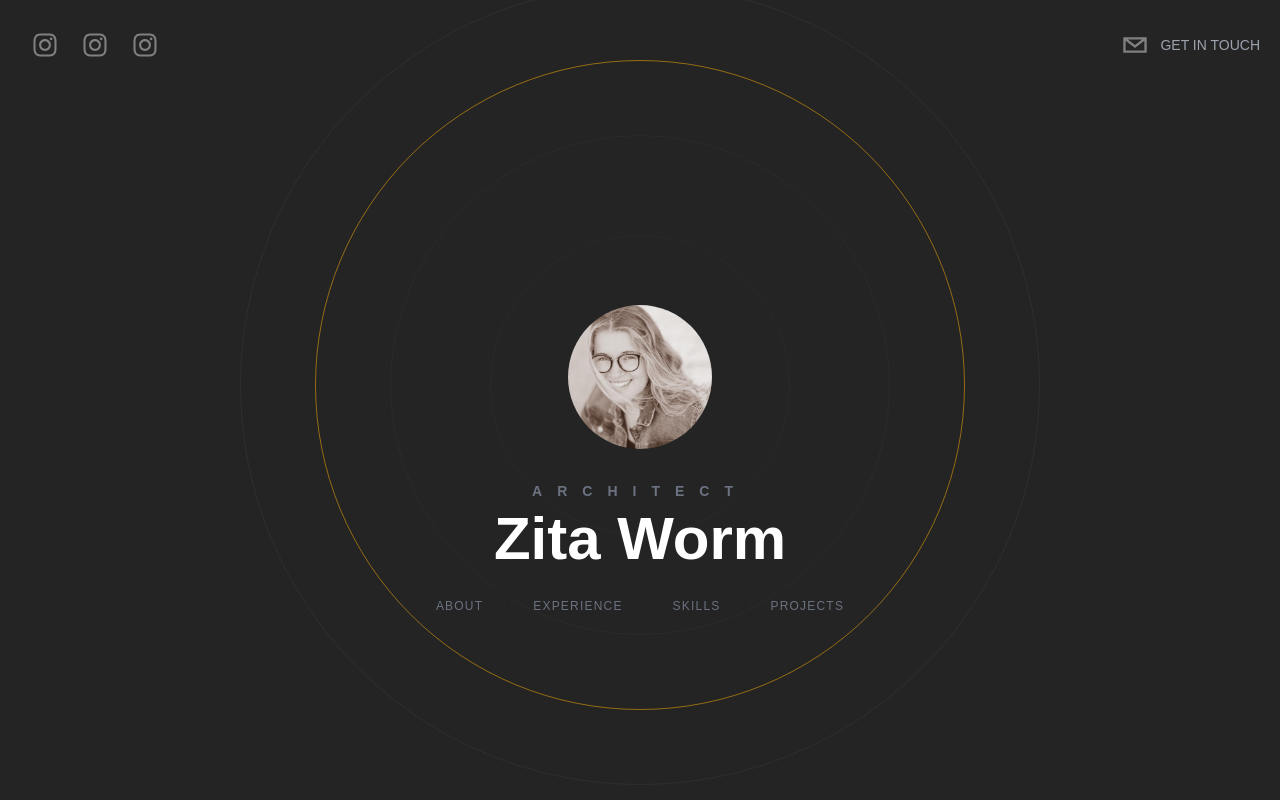
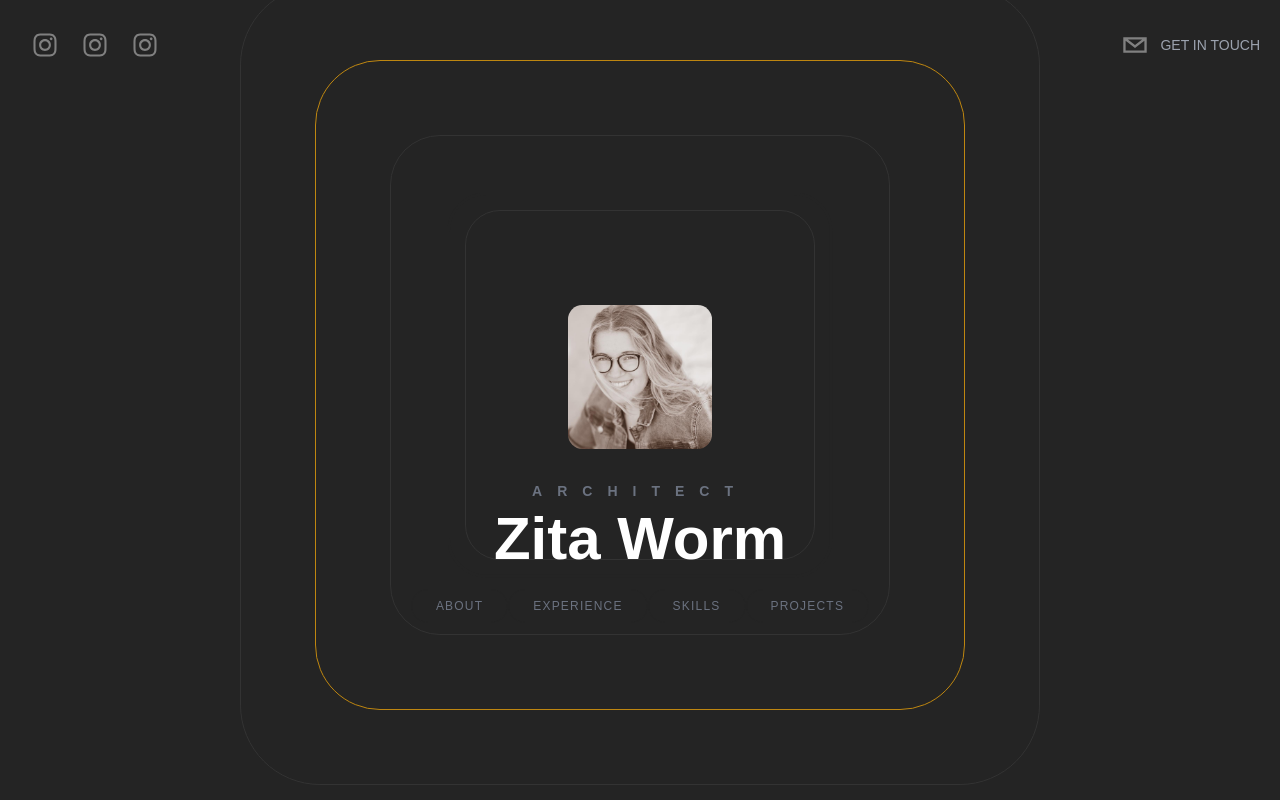
Before and after one commit to GuustTaillieu/Portfolio-School, a Next.js app: page / in a window 1280 px wide. Built offline with nearby package versions, Linux system fonts and the light colour scheme.

Commit message:
Made small ui changes

```diff
--- a/components/About.tsx
+++ b/components/About.tsx
@@ -38,7 +38,7 @@ const About = (props: Props) => {
       >
         <h4 className="text-4xl font-semibold">
           Here is a{" "}
-          <span className="border-spacing-1 border-b-2 border-primary text-3xl italic">
+          <span className="border-spacing-1 border-b-2 border-primary/40 font-medium italic">
             little
           </span>{" "}
           background
--- a/components/BackgroundSquares.tsx
+++ b/components/BackgroundSquares.tsx
@@ -1,23 +1,48 @@
 import React from "react";
 import { motion } from "framer-motion";
+
+const variants = {
+  initial: { opacity: 0, scale: 0 },
+  animate: {
+    scale: [1, 2, 2, 3, 1],
+    opacity: [0.1, 0.2, 0.4, 0.8, 0.1, 1.0],
+    borderRadius: "10%",
+    transition: {
+      duration: 1.2,
+      ease: "easeInOut",
+      staggerChildren: 0.2,
+    },
+  },
+};
 
 function BackgroundSquares() {
   return (
     <motion.div
-      initial={{ opacity: 0, scale: 0 }}
-      animate={{
-        scale: [1, 2, 2, 3, 1],
-        opacity: [0.1, 0.2, 0.4, 0.8, 0.1, 1.0],
-        borderRadius: ["20%", "20%", "50%", "80%", "20%"],
-      }}
-      transition={{ duration: 2, ease: "easeInOut" }}
+      variants={variants}
+      initial="initial"
+      animate="animate"
       className="relative mt-52 flex items-center justify-center"
     >
-      <div className="absolute aspect-square w-[200px] animate-ping rounded-full border border-lightgray" />
-      <div className="absolute aspect-square w-[300px] rounded-full border border-lightgray opacity-40" />
-      <div className="absolute aspect-square w-[500px] rounded-full border border-lightgray opacity-50" />
-      <div className="absolute aspect-square w-[650px] animate-pulse rounded-full border border-primary opacity-60" />
-      <div className="absolute aspect-square w-[800px] rounded-full border border-lightgray opacity-80" />
+      <motion.div
+        variants={variants}
+        className="absolute aspect-square w-[200px] animate-ping rounded-full border border-lightgray"
+      />
+      <motion.div
+        variants={variants}
+        className="absolute aspect-square w-[350px] rounded-full border border-lightgray opacity-40"
+      />
+      <motion.div
+        variants={variants}
+        className="absolute aspect-square w-[500px] rounded-full border border-lightgray opacity-50"
+      />
+      <motion.div
+        variants={variants}
+        className="absolute aspect-square w-[650px] animate-pulse rounded-full border border-primary opacity-60"
+      />
+      <motion.div
+        variants={variants}
+        className="absolute aspect-square w-[800px] rounded-full border border-lightgray opacity-80"
+      />
     </motion.div>
   );
 }
--- a/components/Hero.tsx
+++ b/components/Hero.tsx
@@ -13,7 +13,7 @@ const Hero = (props: Props) => {
       <BackgroundSquares />
       <div className="z-20 -mt-20 space-y-8">
         <Image
-          className="relative mx-auto h-36 w-36 rounded-full object-cover object-profile"
+          className="relative mx-auto h-36 w-36 rounded-[10%] object-cover object-profile"
           src={profile_pic}
           alt="Profile Picture"
         />
```
